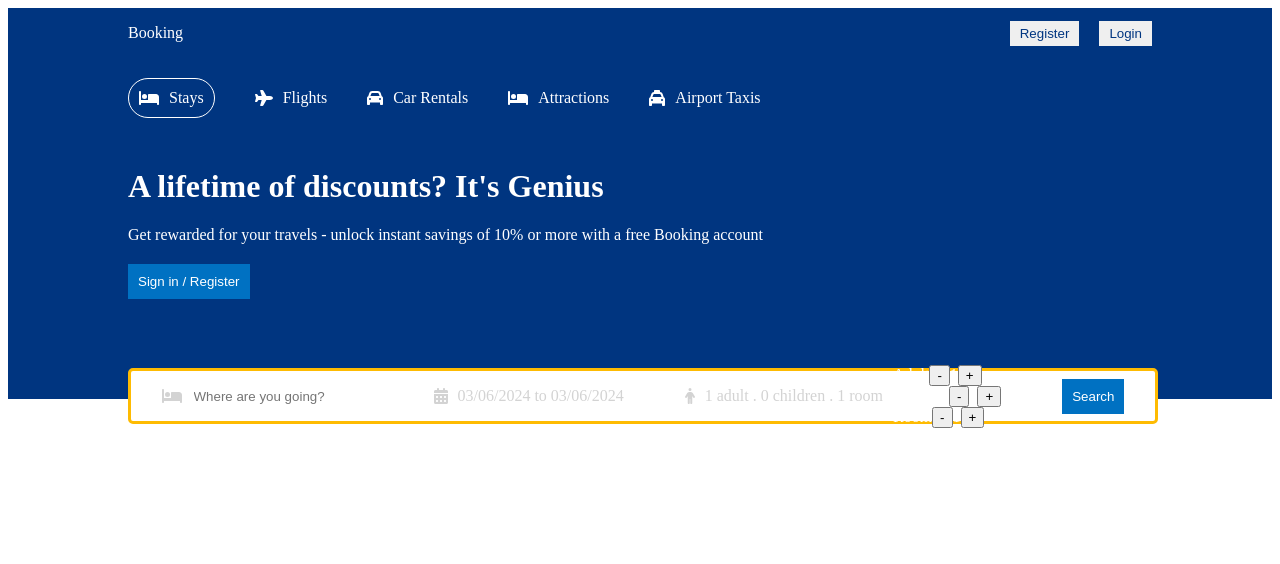
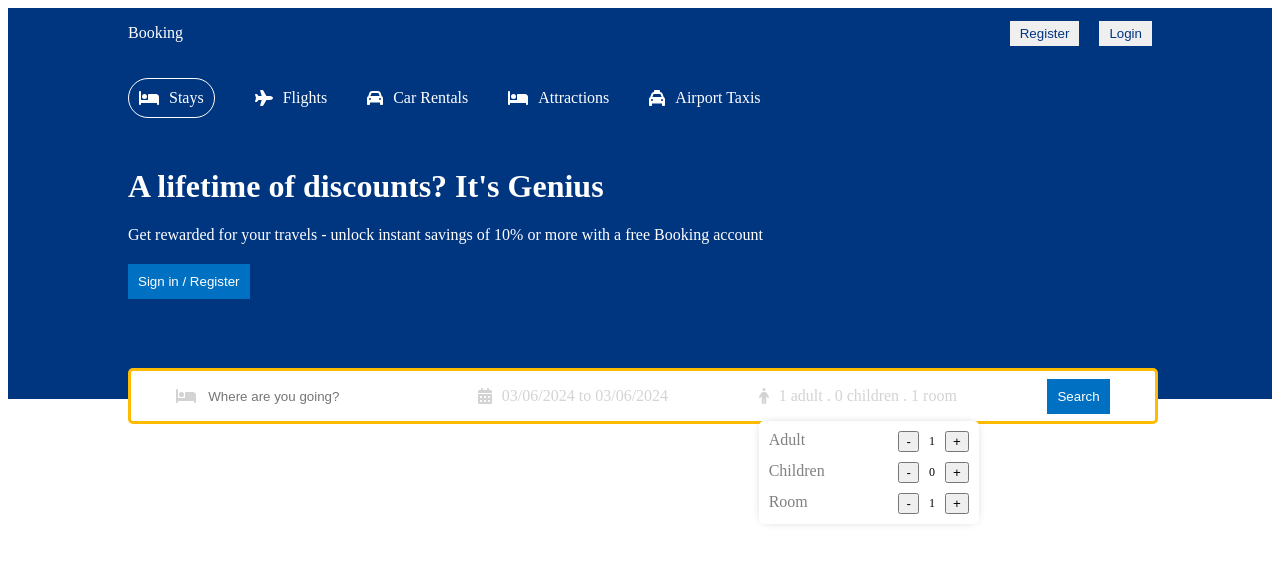
Before and after one commit to jlcarrascof/Booking-React-Clone, a React (Vite) app in the folder client/: page / in a window 1280 px wide. Shown: the top 564 px of the page. Built offline with nearby package versions, Linux system fonts and the light colour scheme.

Commit message:
Adds CSS styles for options, option items, and option counter

```diff
--- a/client/src/components/header/Header.jsx
+++ b/client/src/components/header/Header.jsx
@@ -82,21 +82,27 @@
             <div className="options">
               <div className="optionItem">
                 <span className="optionText">Adult</span>
+                <div className="optionCounter">
                   <button className="optionCounterButton">-</button>
                   <span className="optionCounterNumber">1</span>
                   <button className="optionCounterButton">+</button>
                 </div>
+              </div>
               <div className="optionItem">
                 <span className="optionText">Children</span>
+                <div className="optionCounter">
                   <button className="optionCounterButton">-</button>
                   <span className="optionCounterNumber">0</span>
                   <button className="optionCounterButton">+</button>
                 </div>
+              </div>
               <div className="optionItem">
                 <span className="optionText">Room</span>
+                <div className="optionCounter">
                   <button className="optionCounterButton">-</button>
                   <span className="optionCounterNumber">1</span>
                   <button className="optionCounterButton">+</button>
+                </div>
               </div>
             </div>
           </div>
--- a/client/src/components/header/header.css
+++ b/client/src/components/header/header.css
@@ -82,3 +82,28 @@
     position: absolute;
     top: 50px;
 }
+
+.options {
+    position: absolute;
+    top: 50px;
+    background-color: white;
+    color: gray;
+    border-radius: 5px;
+    -webkit-box-shadow: 0px 0px 10px -5px rgba(0,0,0,0.40);
+    box-shadow: 0px 0px 10px -5px rgba(0,0,0,0.40);
+}
+
+.optionItem {
+   width: 200px;
+   display: flex;
+   justify-content: space-between;
+   margin: 10px;
+}
+
+.optionCounter {
+    display: flex;
+    align-items: center;
+    gap: 10px;
+    font-size: 12px;
+    color: black;
+}
```
Lines whose indentation alone changed are shown as unchanged.
